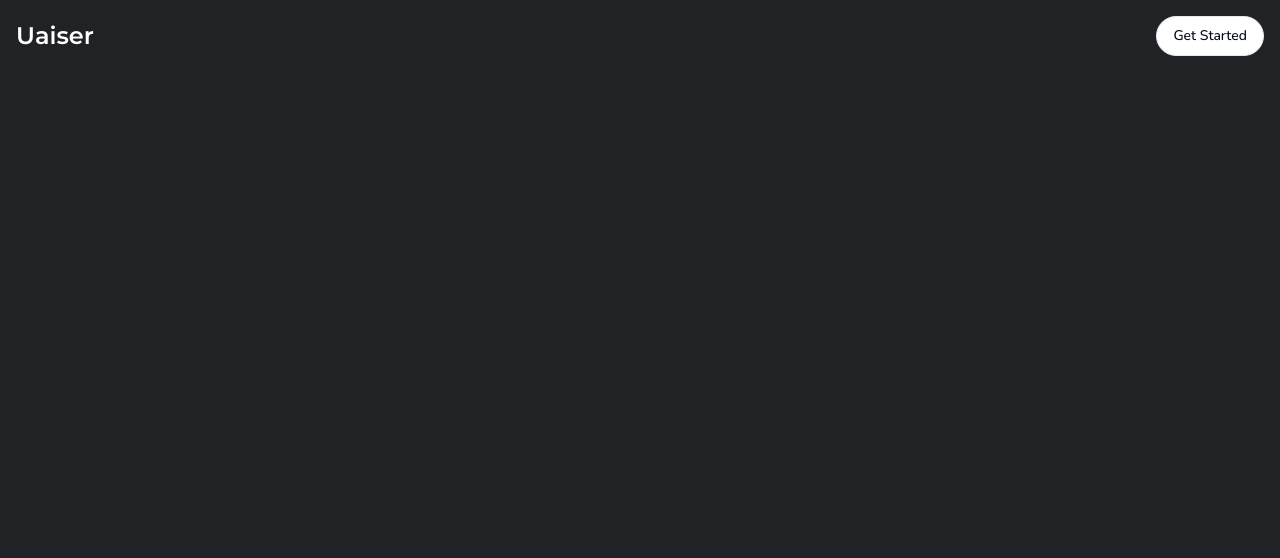
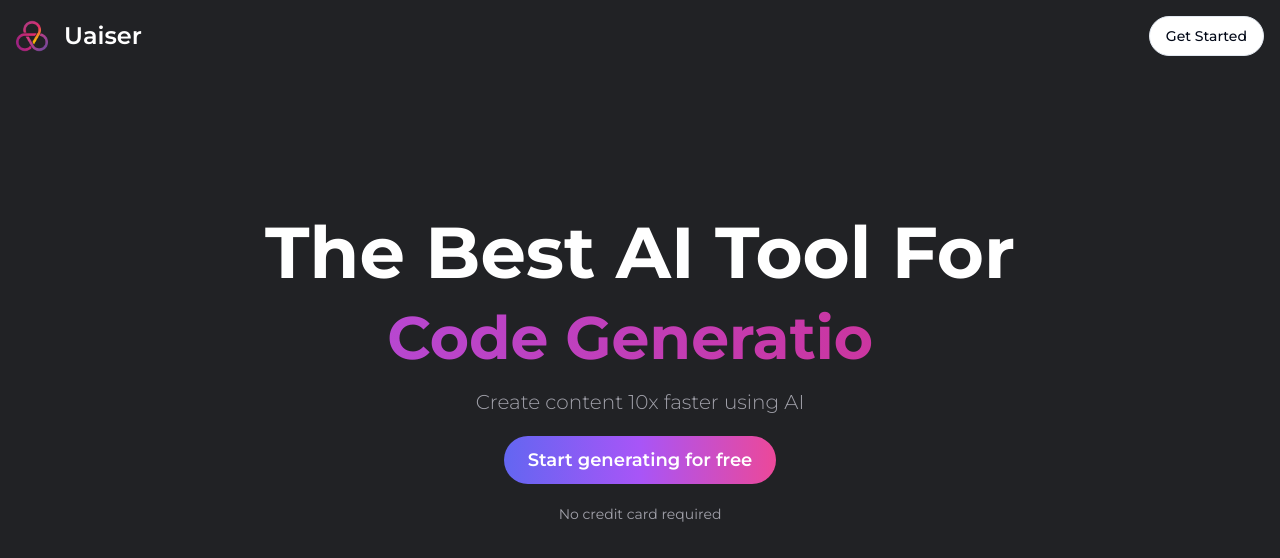
Before and after one commit to Steravy/uaiser, a Next.js app: page / in a window 1280 px wide. Shown: the top 558 px of the page. Built offline with nearby package versions, Linux system fonts and the light colour scheme; no server answers.

Commit message:
feat (HomePageHeroStection)
hero section for the home page, installed typewriter-effect pakage

```diff
--- a/package.json
+++ b/package.json
@@ -43,6 +43,7 @@
     "tailwindcss": "3.3.3",
     "tailwindcss-animate": "^1.0.6",
     "typescript": "5.1.6",
+    "typewriter-effect": "^2.20.1",
     "zod": "^3.21.4",
     "zustand": "^4.4.1"
   },
--- a/src/app/(auth)/layout.tsx
+++ b/src/app/(auth)/layout.tsx
@@ -6,7 +6,7 @@ const AuthLayout = ({
 
     return (
 
-        <section className="flex items-center justify-center h-full" >
+        <section className="flex items-center justify-center h-full bg-[#212225]" >
             {children}
         </section>
     )
--- a/src/app/(home)/page.tsx
+++ b/src/app/(home)/page.tsx
@@ -1,14 +1,22 @@
+import HomePageHeroSection from "@/components/HomePageHeroSection";
 import HomePageNavbar from "@/components/navbar/HomePageNavbar";
-import { Button } from "@/components/ui/button";
-import Link from "next/link";
+import { cn } from "@/lib/utils";
+import { Montserrat } from "next/font/google";
+
+const montserrat = Montserrat({
+    subsets: ["latin"],
+})
+
 
 const LandingPage = () => {
 
+
     return (
 
-        <section className="h-full" >
+        <section className={cn("h-full", montserrat.className)} >
 
             <HomePageNavbar />
+            <HomePageHeroSection />
 
         </section>
     )
--- /dev/null
+++ b/src/components/HomePageHeroSection.tsx
@@ -0,0 +1,64 @@
+'use client';
+
+import { useAuth } from "@clerk/nextjs";
+import TypewriterComponent from "typewriter-effect";
+import Link from "next/link";
+import { Button } from "@/components/ui/button";
+
+type Props = {}
+
+const HomePageHeroSection = (props: Props) => {
+
+    const { isSignedIn } = useAuth();
+
+    return (
+
+        <section className="text-white font-bold py-36 text-center space-y-5" >
+
+            <article className="text-4xl sm:text-5xl md:text-6xl lg:text-7xl space-y-5" >
+
+                <h1 className="" >
+                    The Best AI Tool For
+                </h1>
+
+                <h3 className="text-transparent bg-clip-text bg-gradient-to-r from-purple-500 to-pink-600 text-3xl sm:text-4xl md:text-5xl lg:text-6xl" >
+                    <TypewriterComponent
+                        options={{
+                            strings: [
+                                "Chat.",
+                                "Code Generation.",
+                                "Image Generation.",
+                                "Music Generation.",
+                                "Video Generation.",
+                            ],
+                            autoStart: true,
+                            loop: true
+                        }}
+                    />
+                </h3>
+
+            </article>
+
+            <p className="text-sm md:text-xl font-light text-zinc-400">
+                Create content 10x faster using AI
+            </p>
+
+            <article >
+                <Link href={isSignedIn ? "/dashboard" : "/sign-up"} >
+
+                    <Button variant="premium" className="rounded-full md:text-lg p-4 md:p-6 font-semibold">
+                        Start generating for free
+                    </Button>
+
+                </Link>
+            </article>
+
+            <p className="text-xs md:text-sm font-normal text-zinc-400" >
+                No credit card required
+            </p>
+
+        </section>
+    )
+}
+
+export default HomePageHeroSection;
--- /dev/null
+++ b/src/components/Testimonials.tsx
@@ -0,0 +1,10 @@
+
+type Props = {}
+
+const Testimonials = (props: Props) => {
+    return (
+        <div>Testimonials</div>
+    )
+}
+
+export default Testimonials
--- a/src/components/navbar/HomePageNavbar.tsx
+++ b/src/components/navbar/HomePageNavbar.tsx
@@ -1,11 +1,11 @@
 "use client";
 
+import { Button } from "@/components/ui/button";
+import { cn } from "@/lib/utils";
+import { useAuth } from "@clerk/nextjs";
 import { Montserrat } from "next/font/google";
 import Image from "next/image";
 import Link from "next/link";
-import { useAuth } from "@clerk/nextjs";
-import { cn } from "@/lib/utils";
-import { Button } from "@/components/ui/button";
 
 const montserrat = Montserrat({
     subsets: ["latin"],
@@ -24,14 +24,14 @@ const HomePageNavbar = (props: Props) => {
         <nav className="p-4 bg-transparent flex items-center justify-between">
 
             <Link href={"/"} className="flex items-center" >
-                {/* <figure className="relative w-8 h-8 mr-4" >
+                <figure className="relative w-8 h-8 mr-4" >
                     <Image
                         alt="Uaiser Logo"
                         src={"/images/logo.png"}
                         fill
                         priority
                     />
-                </figure> */}
+                </figure>
                 <h1 className={cn("text-2xl font-bold text-white", montserrat.className)} >
                     Uaiser
                 </h1>
```
Also changed, not shown: 1 other file (tests, documents, lock files or other folders).
